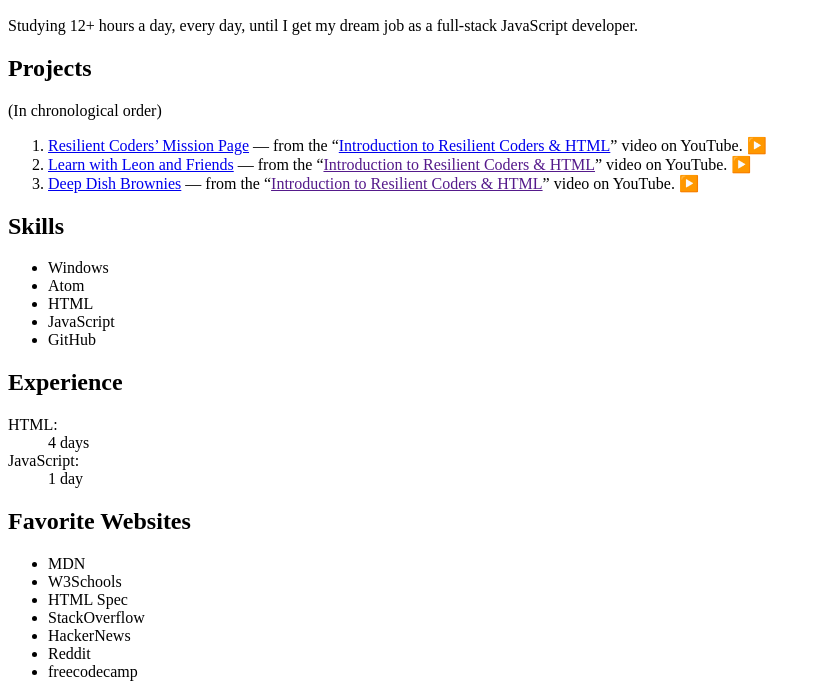
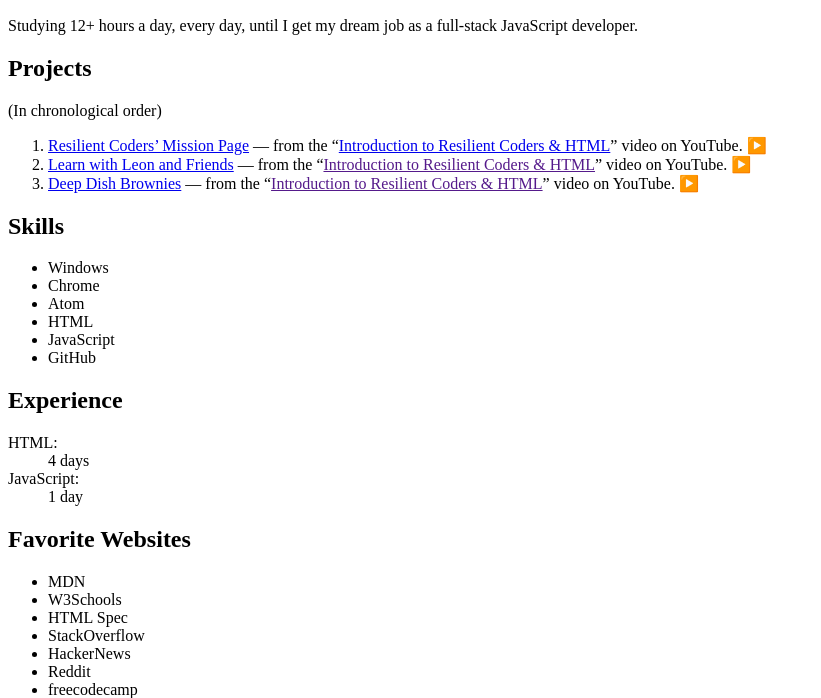
Before and after one commit to tildephil/tildephil.github.io, a plain HTML site: page index.html in a window 1280 px wide. Shown: the part 111-809 px from the top of the page, without its empty margins (0-821 px from the left). Drawn offline with Linux system fonts and the light colour scheme.

Commit message:
Update index.html

```diff
--- a/index.html
+++ b/index.html
@@ -26,6 +26,7 @@
       <h2>Skills</h2>
       <ul>
         <li>Windows</li>
+        <li>Chrome</li>
         <li>Atom</li>
         <li>HTML</li>
         <li>JavaScript</li>
```
